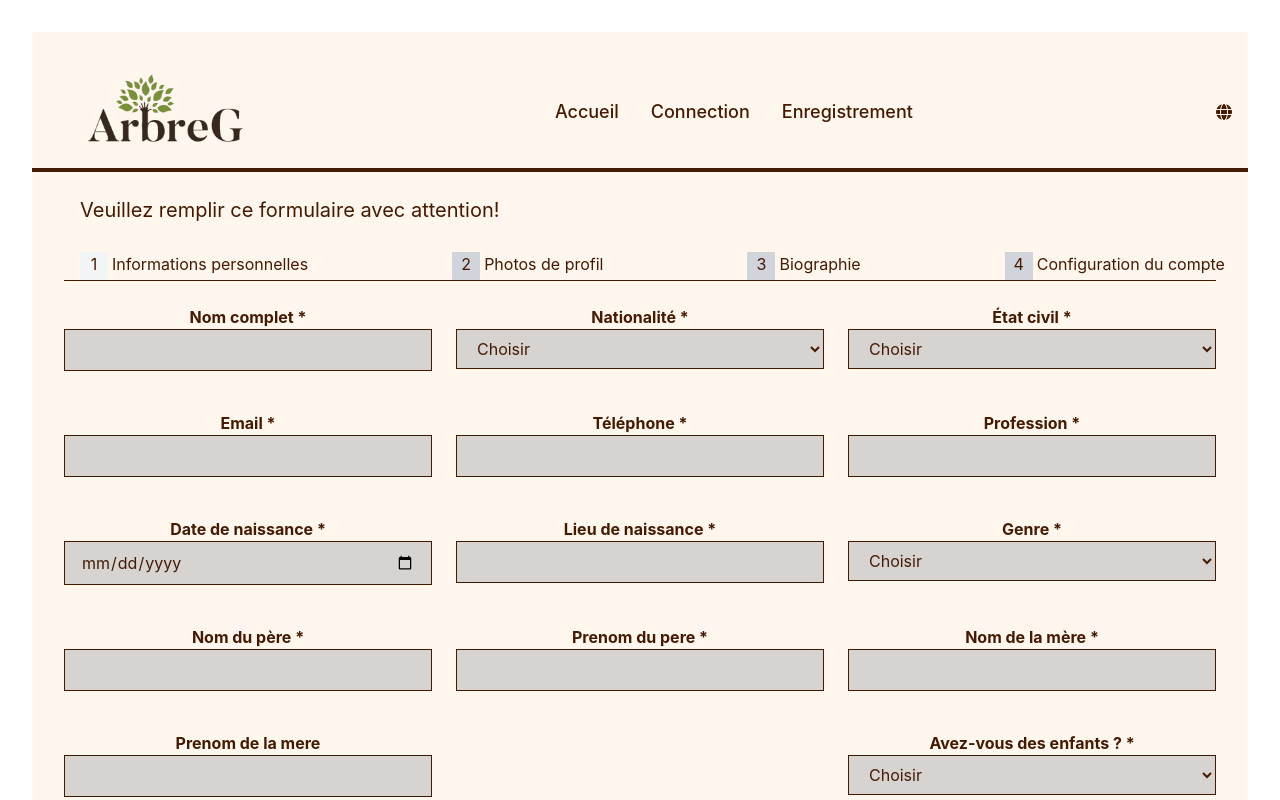
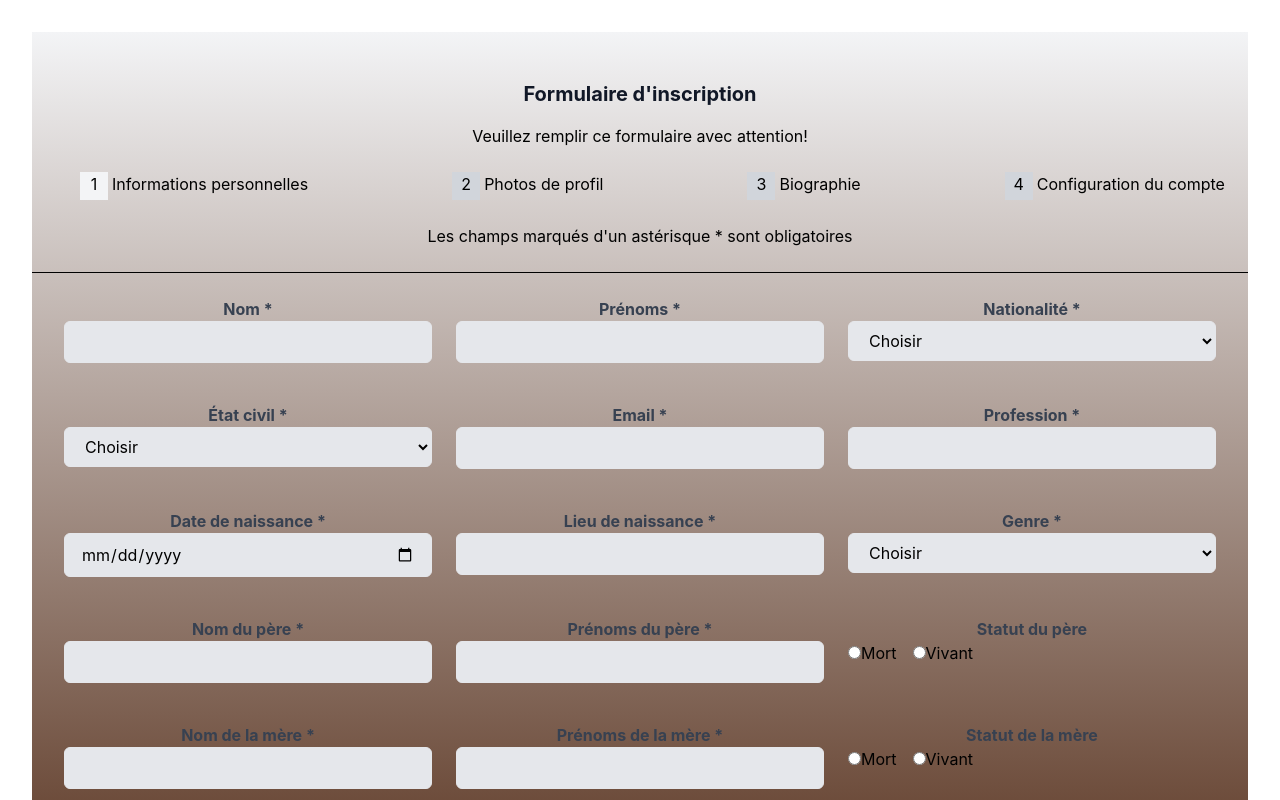
Before and after one commit to franckysnoows07/arbreG, a React (Vite) app in the folder arbre1/: page / in a window 1280 px wide. Shown: the top 800 px of the page. Built offline with nearby package versions, Linux system fonts and the light colour scheme.

Commit message:
mis a jour des valeurs

```diff
--- a/arbre1/src/pages/form1.jsx
+++ b/arbre1/src/pages/form1.jsx
@@ -3,109 +3,110 @@ import { Link } from 'react-router-dom';
 
 const FormulaireInscription = () => {
   const [formData, setFormData] = useState({
-    nomComplet: "",
-    nationalite: "",
-    etatCivil: "",
+    sname: "",
+    fname: "",
+    fSname: "",
+    fFname: "",
+    mSname: "",
+    mFname: "",
+    fState: "",
+    mState: "",
+    pob: "",
+    gender: "",
+    nationality: "",
+    ecivil: "",
     email: "",
-    telephone: "",
+    dob: "",
+    phone: "",
+    mdod: "",
+    fdod: "",
+    child: "",
+    nbchild: "",
     profession: "",
-    dateNaissance: "",
-    lieuNaissance: "",
-    genre: "",
-    nomPere: "",
-    prenomPere: "",
-    nomMere: "",
-    prenomMere: "",
-    enfants: "",
-    nombreEnfants: "",
   });
 
   const [formValid, setFormValid] = useState(false);
 
   const handleChange = (e) => {
-    const { name, value } = e.target;
-    setFormData((prevData) => ({ ...prevData, [name]: value }));
-    validateForm({ ...formData, [name]: value }); // Valider les données après l'update
+    setFormData({ ...formData, [e.target.name]: e.target.value });
+    validateForm();
   };
 
-  const validateForm = (data) => {
-    const requiredFields = ["nomComplet", "nationalite", "etatCivil", "email", "telephone", "profession", "dateNaissance", "lieuNaissance", "genre", "nomPere", "nomMere"];
-    const isValid = requiredFields.every((field) => data[field].trim() !== "");
-
-    if (data.enfants === "Oui") {
-      if (!data.nombreEnfants || data.nombreEnfants <= 0) {
-        setFormValid(false);
-        return;
+  const handleEtatChange = (e, parent) => {
+    setFormData({ ...formData, [e.target.name]: e.target.value });
+    if (e.target.value === "mort") {
+      if (parent === "pere") {
+        setFormData({ ...formData, fState: "mort" });
+      } else {
+        setFormData({ ...formData, mState: "mort" });
       }
     }
+    validateForm();
+  };
 
-    setFormValid(isValid);
+  const validateForm = () => {
+    // Liste des champs requis pour la validation
+    const requiredFields = Object.keys(formData).filter((key) => {
+      // Exclure dateDecesPere, dateDecesMere, et nombreEnfants de la validation
+      if (
+        key === "fState" ||
+        key === "mState" ||
+        key === "child" ||
+        key === "fdod" ||
+        key === "mdod" ||
+        key === "nbchild"
+      ) {
+        return false;
+      }
+      return formData[key] === "";
+    });
+    setFormValid(requiredFields.length === 0);
   };
 
   const handleSubmit = (e) => {
     e.preventDefault();
     if (formValid) {
+      // Envoi des informations à la base de données
       console.log("Données envoyées :", formData);
+      // Réinitialiser le formulaire
       handleReset();
-    } else {
-      console.log("Formulaire incomplet ou incorrect");
     }
   };
 
   const handleReset = () => {
     setFormData({
-      nomComplet: "",
-      nationalite: "",
-      etatCivil: "",
-      email: "",
-      telephone: "",
-      profession: "",
-      dateNaissance: "",
-      lieuNaissance: "",
-      genre: "",
-      nomPere: "",
-      prenomPere: "",
-      nomMere: "",
-      prenomMere: "",
-      enfants: "",
-      nombreEnfants: "",
+    sname: "",
+    fname: "",
+    fSname: "",
+    fFname: "",
+    mSname: "",
+    mFname: "",
+    fState: "vivant",
+    mState: "vivant",
+    pob: "",
+    gender: "",
+    nationality: "",
+    ecivil: "",
+    email: "",
+    dob: "",
+    phone: "",
+    mdod: "",
+    fdod: "",
+    child: "",
+    nbchild: "",
+    profession: "",
     });
-    setFormValid(false);
   };
 
   return (
-    <section className='py-10 bg-orange-50 text-amber-950'>
+    <section className='py-12 bg-gradient-to-b from-gray-100 to-amber-950 text-black'>
       <form onSubmit={handleSubmit}>
         <div className="entete">
-          <div className="container mx-auto px-4 flex items-center justify-between mb-4">
-            <img
-                  src="src\assets\logo.png"
-                  alt="image"
-                  className="w-30 h-20 ml-8"
-
-                />
-            <div className="hidden md:flex space-x-8 text-lg">
-              <a href="#accueil" className="text-amber-950 hover:bg-orange-50 border-y-0">
-                Accueil
-              </a>
-              <a href="#connection" className="text-amber-950 hover:bg-orange-50 border-y-0">
-                Connection
-              </a>
-              <a href="#enregistrement" className="text-amber-950 hover:bg-orange-50 border-y-0">
-                Enregistrement
-              </a>
-            </div>
-
-            <i class="fa-sharp fa-solid fa-globe"></i>
+        <h4 className="mb-4 text-xl font-bold text-center text-gray-900">Formulaire d'inscription</h4>
+          <div>
+          <h4>Veuillez remplir ce formulaire avec attention!</h4><br />
           </div>
-
-          <div className="h-1 bg-amber-950"></div><br />
-
-          <div className="text-left ml-12 text-xl ">
-            <h4>Veuillez remplir ce formulaire avec attention!</h4><br />
-          </div>
-
-          <div className="flex w-max text-xm">
+          <div className="flex w-max">
             <div className="flex ml-12 mr-20">
               <div className="bg-gray-100 w-7 h-7 mr-1">
                 1
@@ -139,35 +140,48 @@ const FormulaireInscription = () => {
               </h4>
             </div>
 
-          </div>
-
+          </div><br />
+          <div>
+            <h4>Les champs marqués d'un astérisque * sont obligatoires</h4>
+          </div><br />
+          <div className="h-px bg-black"></div><br />
         </div>
-
-        <div className="ml-8 mr-8 h-px bg-amber-950"></div><br />
 
         {/* Principal grid */}
         <div className="grid grid-cols-2 md:grid-cols-3 gap-6 px-8">
           {/* Première colonne */}
           <div className="flex flex-col mb-4">
-            <label className="font-bold text-amber-950">Nom complet *</label>
+            <label className="font-bold text-gray-700">Nom  *</label>
             <input
               type="text"
-              name="nomComplet"
-              value={formData.nomComplet}
+              name="sname"
+              value={formData.sname}
               onChange={handleChange}
               required
-              className="bg-stone-300 border py-2 px-4 border-amber-950"
+              className="bg-gray-200 border py-2 px-4 rounded-md"
             />
           </div>
 
           <div className="flex flex-col mb-4">
-            <label className="font-bold text-amber-950">Nationalité *</label>
-            <select
-              name="nationalite"
-              value={formData.nationalite}
+            <label className="font-bold text-gray-700">Prénoms *</label>
+            <input
+              type="text"
+              name="fname"
+              value={formData.fname}
               onChange={handleChange}
               required
-              className="bg-stone-300 border py-2 px-4 border-amber-950"
+              className="bg-gray-200 border py-2 px-4 rounded-md"
+            />
+          </div>
+
+          <div className="flex flex-col mb-4">
+            <label className="font-bold text-gray-700">Nationalité *</label>
+            <select
+              name="nationality"
+              value={formData.nationality}
+              onChange={handleChange}
+              required
+              className="bg-gray-200 border py-2 px-4 rounded-md"
             >
               <option value="">Choisir</option>
               <option value="Benin">Bénin</option>
@@ -176,13 +190,13 @@ const FormulaireInscription = () => {
           </div>
 
           <div className="flex flex-col mb-4">
-            <label className="font-bold text-amber-950">État civil *</label>
+            <label className="font-bold text-gray-700">État civil *</label>
             <select
-              name="etatCivil"
-              value={formData.etatCivil}
+              name="ecivil"
+              value={formData.ecivil}
               onChange={handleChange}
               required
-              className="bg-stone-300 border py-2 px-4 border-amber-950"
+              className="bg-gray-200 border py-2 px-4 rounded-md"
             >
               <option value="">Choisir</option>
               <option value="Marie">Marié</option>
@@ -192,74 +206,62 @@ const FormulaireInscription = () => {
 
           {/* Deuxième colonne */}
           <div className="flex flex-col mb-4">
-            <label className="font-bold text-amber-950">Email *</label>
+            <label className="font-bold text-gray-700">Email *</label>
             <input
               type="email"
               name="email"
               value={formData.email}
               onChange={handleChange}
               required
-              className="bg-stone-300 border py-2 px-4 border-amber-950"
+              className="bg-gray-200 border py-2 px-4 rounded-md"
             />
           </div>
 
           <div className="flex flex-col mb-4">
-            <label className="font-bold text-amber-950">Téléphone *</label>
-            <input
-              type="tel"
-              name="telephone"
-              value={formData.telephone}
-              onChange={handleChange}
-              required
-              className="bg-stone-300 border py-2 px-4 border-amber-950"
-            />
-          </div>
-
-          <div className="flex flex-col mb-4">
-            <label className="font-bold text-amber-950">Profession *</label>
+            <label className="font-bold text-gray-700">Profession *</label>
             <input
               type="text"
               name="profession"
               value={formData.profession}
               onChange={handleChange}
               required
-              className="bg-stone-300 border py-2 px-4 border-amber-950"
+              className="bg-gray-200 border py-2 px-4 rounded-md"
             />
           </div>
 
           {/* Troisième colonne */}
           <div className="flex flex-col mb-4">
-            <label className="font-bold text-amber-950">Date de naissance *</label>
+            <label className="font-bold text-gray-700">Date de naissance *</label>
             <input
               type="date"
-              name="dateNaissance"
-              value={formData.dateNaissance}
+              name="dob"
+              value={formData.dob}
               onChange={handleChange}
               required
-              className="bg-stone-300 border py-2 px-4 border-amber-950"
+              className="bg-gray-200 border py-2 px-4 rounded-md"
             />
           </div>
 
           <div className="flex flex-col mb-4">
-            <label className="font-bold text-amber-950">Lieu de naissance *</label>
+            <label className="font-bold text-gray-700">Lieu de naissance *</label>
             <input
               type="text"
-              name="lieuNaissance"
-              value={formData.lieuNaissance}
+              name="pob"
+              value={formData.pob}
               onChange={handleChange}
               required
-              className="bg-stone-300 border py-2 px-4 border-amber-950"
+              className="bg-gray-200 border py-2 px-4 rounded-md"
             />
           </div>
 
           <div className="flex flex-col mb-4">
-            <label className="font-bold text-amber-950">Genre *</label>
+            <label className="font-bold text-gray-700">Genre *</label>
             <select
-              name="genre"
-              value={formData.genre}
+              name="gender"
+              value={formData.gender}
               onChange={handleChange}
               required
-              className="bg-stone-300 border py-2 px-4 border-amber-950"
+              className="bg-gray-200 border py-2 px-4 rounded-md"
             >
               <option value="">Choisir</option>
               <option value="Masculin">Masculin</option>
@@ -269,63 +271,134 @@ const FormulaireInscription = () => {
 
           {/* Quatrième rangée (commence avec 2 colonnes) */}
           <div className="flex flex-col mb-4">
-            <label className="font-bold text-amber-950">Nom du père *</label>
+            <label className="font-bold text-gray-700">Nom du père *</label>
             <input
               type="text"
-              name="nomPere"
-              value={formData.nomPere}
+              name="fSname"
+              value={formData.fSname}
               onChange={handleChange}
               required
-              className="bg-stone-300 border py-2 px-4 border-amber-950"
+              className="bg-gray-200 border py-2 px-4 rounded-md"
             />
           </div>
 
           <div className="flex flex-col mb-4">
-            <label className="font-bold text-amber-950">Prenom du pere *</label>
+            <label className="font-bold text-gray-700">Prénoms du père *</label>
             <input
               type="text"
-              name="prenomPere"
-              value={formData.prenomPere}
+              name="fFname"
+              value={formData.fFname}
               onChange={handleChange}
               required
-              className="bg-stone-300 border py-2 px-4 border-amber-950"
-            />
-          </div>
-
-          {/* Nom et prenom de la mere*/}
-          <div className="flex flex-col mb-4">
-            <label className="font-bold text-amber-950">Nom de la mère *</label>
-            <input
-              type="text"
-              name="nomMere"
-              value={formData.nomMere}
-              onChange={handleChange}
-              required
-              className="bg-stone-300 border py-2 px-4 border-amber-950"
+              className="bg-gray-200 border py-2 px-4 rounded-md"
             />
           </div>
 
           <div className="flex flex-col mb-4">
-            <label className="font-bold text-amber-950">Prenom de la mere</label>
+            <label className="font-bold text-gray-700">Statut du père</label>
+            <div className="flex items-center space-x-4">
+              <label>
+                <input
+                  type="radio"
+                  name="fState"
+                  value="mort"
+                  checked={formData.fState === "mort"}
+                  onChange={(e) => handleEtatChange(e, "pere")}
+                  required
+                />
+                Mort
+              </label>
+              <label>
+                <input
+                  type="radio"
+                  name="fState"
+                  value="vivant"
+                  checked={formData.fState === "vivant"}
+                  onChange={(e) => handleEtatChange(e, "pere")}
+                />
+                Vivant
+              </label>
+            </div>
+            {formData.etatPere === "mort" && (
+              <input
+                type="date"
+                name="fdod"
+                value={formData.fdod}
+                onChange={handleChange}
+                className="w-full bg-gray-200 border py-2 px-4 rounded-md mt-2"
+              />
+            )}
+          </div>
+
+          {/* Nom de la mère et son statut */}
+          <div className="flex flex-col mb-4">
+            <label className="font-bold text-gray-700">Nom de la mère *</label>
             <input
               type="text"
-              name="prenomMere"
-              value={formData.prenomMere}
+              name="mSname"
+              value={formData.mSname}
               onChange={handleChange}
               required
-              className="bg-stone-300 border py-2 px-4 border-amber-950"
+              className="bg-gray-200 border py-2 px-4 rounded-md"
             />
-          </div><br />
+          </div>
+          <div className="flex flex-col mb-4">
+            <label className="font-bold text-gray-700">Prénoms de la mère *</label>
+            <input
+              type="text"
+              name="mFname"
+              value={formData.mFname}
+              onChange={handleChange}
+              required
+              className="bg-gray-200 border py-2 px-4 rounded-md"
+            />
+          </div>
+
+          <div className="flex flex-col mb-4">
+            <label className="font-bold text-gray-700">Statut de la mère</label>
+            <div className="flex items-center space-x-4">
+              <label>
+                <input
+                  type="radio"
+                  name="mState"
+                  value="morte"
+                  checked={formData.mState === "morte"}
+                  onChange={(e) => handleEtatChange(e, "mere")}
+                  required
+                />
+                Mort
+              </label>
+              <label>
+                <input
+                  type="radio"
+                  name="mState"
+                  value="vivante"
+                  checked={formData.mState === "vivante"}
+                  onChange={(e) => handleEtatChange(e, "mere")}
+                />
+                Vivant
+              </label>
+            </div>
+            {formData.mState === "mort" && (
+              <input
+                type="date"
+                name="mdod"
+                value={formData.mdod}
+                onChange={handleChange}
+                className="w-full bg-gray-200 border py-2 px-4 rounded-md mt-2"
+              />
+            )}
+          </div>
 
           {/* Enfants */}
           <div className="flex flex-col mb-4">
-            <label className="font-bold text-amber-950">Avez-vous des enfants ? *</label>
+            <label className="font-bold text-gray-700">Avez-vous des enfants ? *</label>
             <select
-              name="enfants"
-              value={formData.enfants}
+              name="child"
+              value={formData.child}
               onChange={handleChange}
               required
-              className="bg-stone-300 border py-2 px-4 border-amber-950"
+              className="bg-gray-200 border py-2 px-4 rounded-md"
             >
               <option value="">Choisir</option>
               <option value="Oui">Oui</option>
@@ -333,34 +406,46 @@ const FormulaireInscription = () => {
             </select>
           </div>
 
-          {formData.enfants === "Oui" && (
+          {formData.child === "Oui" && (
             <div className="flex flex-col mb-4">
-              <label className="font-bold text-amber-950">Nombre d'enfants *</label>
+              <label className="font-bold text-gray-700">Nombre d'enfants *</label>
               <input
                 type="number"
-                name="nombreEnfants"
-                value={formData.nombreEnfants}
+                name="nbchild"
+                value={formData.nbchild}
                 onChange={handleChange}
-                className="bg-stone-300 border py-2 px-4 border-amber-950"
+                className="bg-gray-200 border py-2 px-4 rounded-md"
               />
             </div>
           )}
+          <div className="flex flex-col mb-4">
+            <label className="font-bold text-gray-700">Téléphone *</label>
+            <input
+              type="tel"
+              name="phone"
+              value={formData.phone}
+              onChange={handleChange}
+              required
+              className="bg-gray-200 border py-2 px-4 rounded-md"
+            />
+          </div>
         </div>
 
+
         {/* Boutons de soumission et d'annulation */}
-        <div className="flex justify-center space-x-96 mt-8">
+        <div className="flex justify-center space-x-20 mt-8">
           <button
             type="button"
             onClick={handleReset}
-            className="py-2 px-4 bg-orange-50 text-amber-950 border border-amber-950 text-xl rounded-md hover:bg-amber-950 hover:text-orange-50"
+            className="py-2 px-4 bg-red-500 text-white rounded-md hover:bg-red-600"
           >
             Annuler
           </button>
           <Link to="/pprofil">
             <button
               type="submit"
-              className={`bg-amber-950 text-white py-2 px-6 ${!formValid ? "opacity-50 cursor-not-allowed" : "hover:bg-amber-800"}`}
               disabled={!formValid}
+              className={`py-2 px-4 rounded-md text-white ${formValid ? "bg-blue-500 hover:bg-blue-600" : "bg-gray-400 cursor-not-allowed"}`}
             >
               Continuer
             </button>
```
